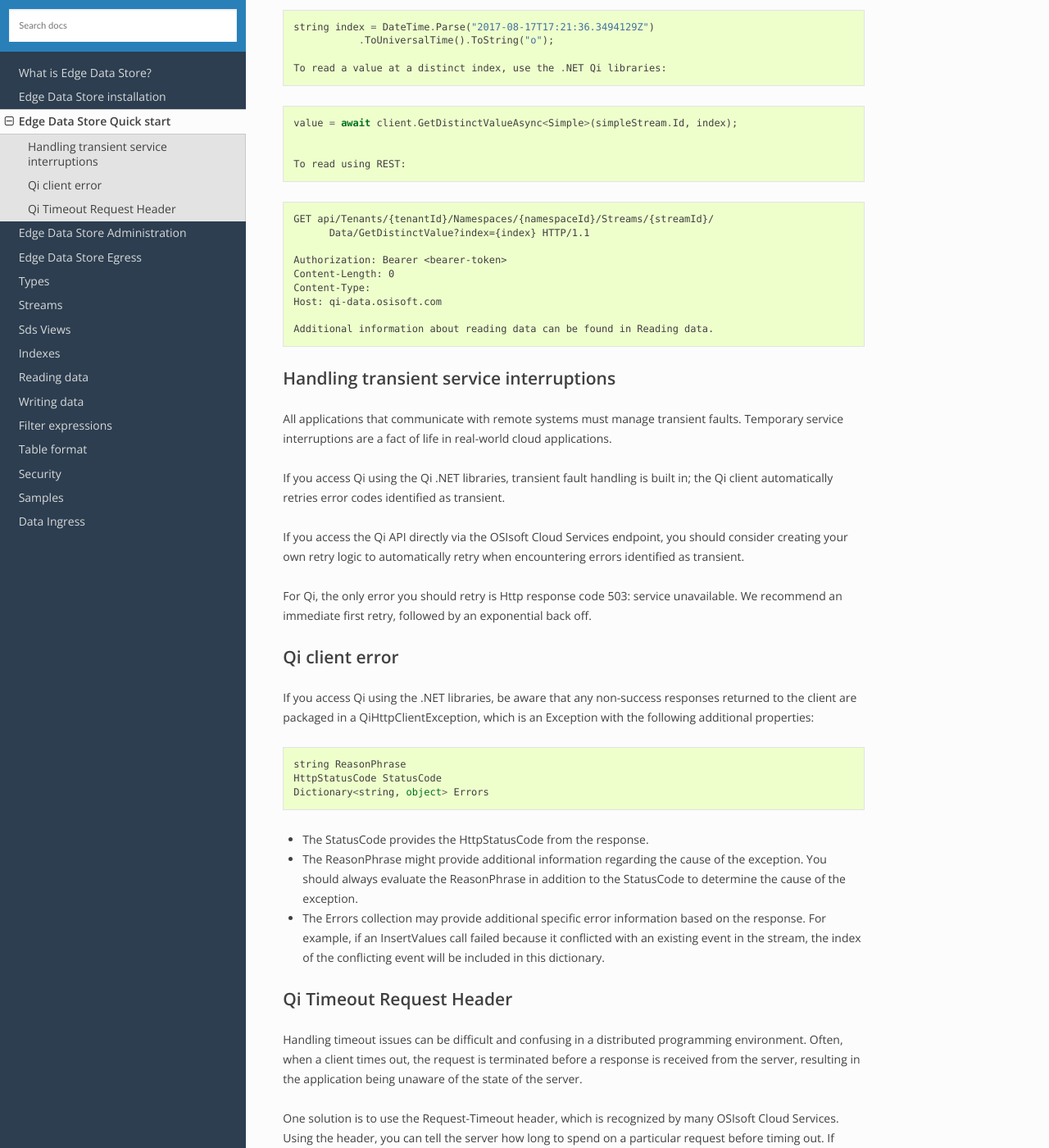
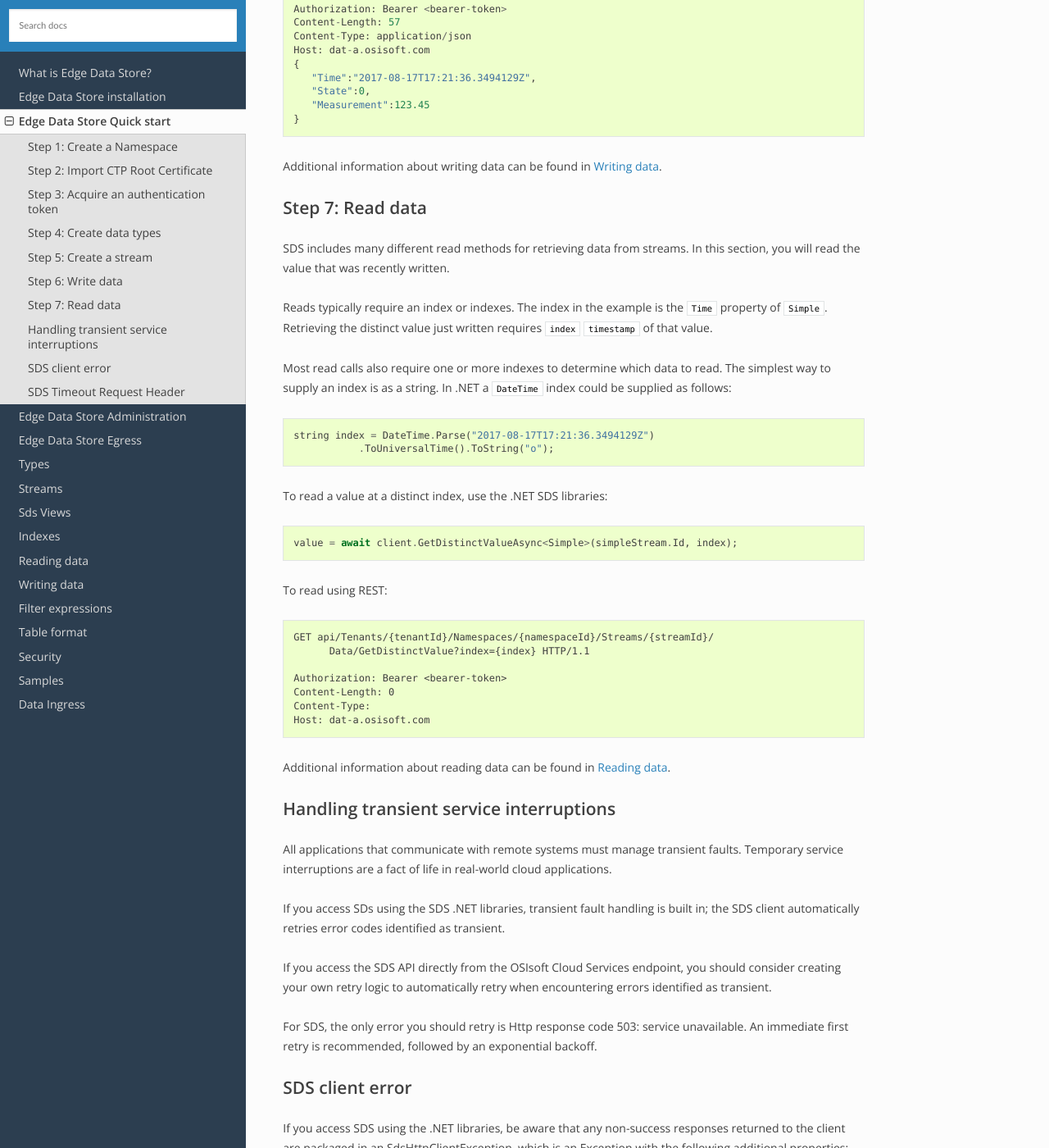
Before and after one commit to fgasparro/EdgeDS-Docs, a Sphinx documentation site: the page built from docs/Quick_Start.rst, in a window 1280 px wide and 1400 px high, scrolled down 4951 px. Shown: the whole window at 82% size. Built offline with Sphinx 7.4.7 and the Read the Docs theme 2.0.0, drawn with Linux system fonts in a browser that asks for light colours; some of the changed text lies outside the part shown.

Commit message:
Update Quick_Start.rst

```diff
--- a/docs/Quick_Start.rst
+++ b/docs/Quick_Start.rst
@@ -58,14 +66,13 @@ Step 4: Create data types
       public Double Measurement { get; set; }
   }
 
-  QiType simpleType = QiTypeBuilder.CreateQiType<Simple>();
+  SdsType simpleType = SdsTypeBuilder.CreateSdsType<Simple>();
          simpleType.Id = "Simple";
          simpleType.Name = "Simple";
          simpleType.Description = "Basic sample type";
   await config.CreateTypeAsync(simpleType);
 
-  When working outside of .NET, Qi libraries are unavailable. The QiType is defined using JSON
-  and is posted to the OSIsoft Cloud Services endpoint.
+When working outside of .NET, SDS libraries are unavailable. The SdsType is defined using JSON and is posted to the OSIsoft Cloud Services endpoint.
 
 ::
 
@@ -73,13 +80,13 @@ Step 4: Create data types
   Authorization: Bearer <bearer-token>
   Content-Length: 1562
   Content-Type: application/json
-  Host: qi-data.osisoft.com
+  Host: dat-a.osisoft.com
   {
      "$id":"1",
      "Id":"Simple",
      "Name":"Simple",
      "Description":"Basic sample type",
-     "QiTypeCode":1,
+     "SdsTypeCode":1,
      "IsGenericType":false,
      "IsReferenceType":false,
      "GenericArguments":null,
@@ -188,14 +195,16 @@ Step 4: Create data types
 
 
 Step 5: Create a stream
-  A QiStream has an associated QiType and stores a stream of events or objects that take the shape of that type.
-  Detailed information about streams can be found in QiStreams.
+-----------------------
 
-  Create a QiStream of Simple events using the .NET Qi libraries as follows:
+An SdsStream has an associated SdsType and stores a stream of events or objects that take the shape of that type.
+Detailed information about streams can be found in SdsStreams.
+
+Create an SdsStream of Simple events using the .NET SDS libraries as follows:
 
 ::
 
-  QiStream simpleStream = new QiStream()
+  SdsStream simpleStream = new SdsStream()
   {
       Id = "Simple",
       Name = "Simple",
@@ -212,7 +221,7 @@ Step 5: Create a stream
   Authorization: Bearer <bearer-token>
   Content-Length: 139
   Content-Type: application/json
-  Host: qi-data.osisoft.com
+  Host: dat-a.osisoft.com
   {
      "$id":"1",
      "Id":"Simple",
@@ -225,11 +234,13 @@ Step 5: Create a stream
 
 
 Step 6: Write data
-  Qi supports many methods for adding and updating data. In this guide, we will insert.
-  Inserts will fail if events with the same index already exist in the database. Update will
-  add new events and replace existing events.
+------------------
 
-  To insert an event via the .NET Qi libraries:
+SDS supports many methods for adding and updating data. In this section, you will insert data.
+Inserts fail if events with the same index already exist in the database. Update
+adds new events and replaces existing events.
+
+To insert an event using the .NET SDS libraries:
 
 ::
 
@@ -242,7 +253,7 @@ Step 6: Write data
 
   await client.InsertValueAsync(simpleStream.Id, value);
 
-To POST a JSON serialized event to the OSIsoft Cloud Services.
+To POST a JSON serialized event to the OSIsoft Cloud Services:
 
 ::
 
@@ -251,39 +262,41 @@ To POST a JSON serialized event to the OSIsoft Cloud Services.
   Authorization: Bearer <bearer-token>
   Content-Length: 57
   Content-Type: application/json
-  Host: qi-data.osisoft.com
+  Host: dat-a.osisoft.com
   {
      "Time":"2017-08-17T17:21:36.3494129Z",
      "State":0,
      "Measurement":123.45
   }
 
-Additional information about writing data can be found in Writing data.
+Additional information about writing data can be found in :ref:`Qi_Writing_Data_topic`.
 
 
 Step 7: Read data
-  Qi includes many different read methods for retrieving data from streams. In this guide,
-  we will read the value just written.
+-----------------
 
-  Reads typically require an index or indexes. Our index is the Time property of Simple.
-  Retrieving the distinct value just written will require index, timestamp, of that value.
+SDS includes many different read methods for retrieving data from streams. In this section,
+you will read the value that was recently written.
 
-  We Most read calls also require one or more indexes to determine which data to read.
-  The simplest way to supply an index is as a string. In .NET a DateTime index for now could be provided as follows:
+Reads typically require an index or indexes. The index in the example is the ``Time`` property of ``Simple``.
+Retrieving the distinct value just written requires ``index`` ``timestamp`` of that value.
+
+Most read calls also require one or more indexes to determine which data to read.
+The simplest way to supply an index is as a string. In .NET a ``DateTime`` index could be supplied as follows:
 
 ::
 
   string index = DateTime.Parse("2017-08-17T17:21:36.3494129Z")
              .ToUniversalTime().ToString("o");
 
-  To read a value at a distinct index, use the .NET Qi libraries:
+To read a value at a distinct index, use the .NET SDS libraries:
 
 ::
 
   value = await client.GetDistinctValueAsync<Simple>(simpleStream.Id, index);
 
 
-  To read using REST:
+To read using REST:
 
 ::
 
@@ -293,9 +306,9 @@ Step 7: Read data
   Authorization: Bearer <bearer-token>
   Content-Length: 0
   Content-Type:
-  Host: qi-data.osisoft.com
+  Host: dat-a.osisoft.com
 
-  Additional information about reading data can be found in Reading data.
+Additional information about reading data can be found in :ref:`Qi_Reading_data_topic`.
 
 
 Handling transient service interruptions
@@ -304,22 +317,22 @@ Handling transient service interruptions
 All applications that communicate with remote systems must manage transient faults.
 Temporary service interruptions are a fact of life in real-world cloud applications.
 
-If you access Qi using the Qi .NET libraries, transient fault handling is built in;
-the Qi client automatically retries error codes identified as transient.
+If you access SDs using the SDS .NET libraries, transient fault handling is built in;
+the SDS client automatically retries error codes identified as transient.
 
-If you access the Qi API directly via the OSIsoft Cloud Services endpoint, you should
+If you access the SDS API directly from the OSIsoft Cloud Services endpoint, you should
 consider creating your own retry logic to automatically retry when encountering errors
 identified as transient.
 
-For Qi, the only error you should retry is Http response code 503: service unavailable.
-We recommend an immediate first retry, followed by an exponential back off.
+For SDS, the only error you should retry is Http response code 503: service unavailable.
+An immediate first retry is recommended, followed by an exponential backoff.
 
 
-Qi client error
+SDS client error
 ---------------
 
-If you access Qi using the .NET libraries, be aware that any non-success responses returned
-to the client are packaged in a QiHttpClientException, which is an Exception with the following
+If you access SDS using the .NET libraries, be aware that any non-success responses returned
+to the client are packaged in an SdsHttpClientException, which is an Exception with the following
 additional properties:
 
 ::
@@ -336,8 +349,8 @@ additional properties:
   if an InsertValues call failed because it conflicted with an existing event in the stream, the index of the
   conflicting event will be included in this dictionary.
 
-Qi Timeout Request Header
--------------------------
+SDS Timeout Request Header
+--------------------------
 
 Handling timeout issues can be difficult and confusing in a distributed programming environment. Often, when a client
 times out, the request is terminated before a response is received from the server, resulting in the application being
```
Also changed, not shown: other parts of docs/Quick_Start.rst (+27 -19 lines).
